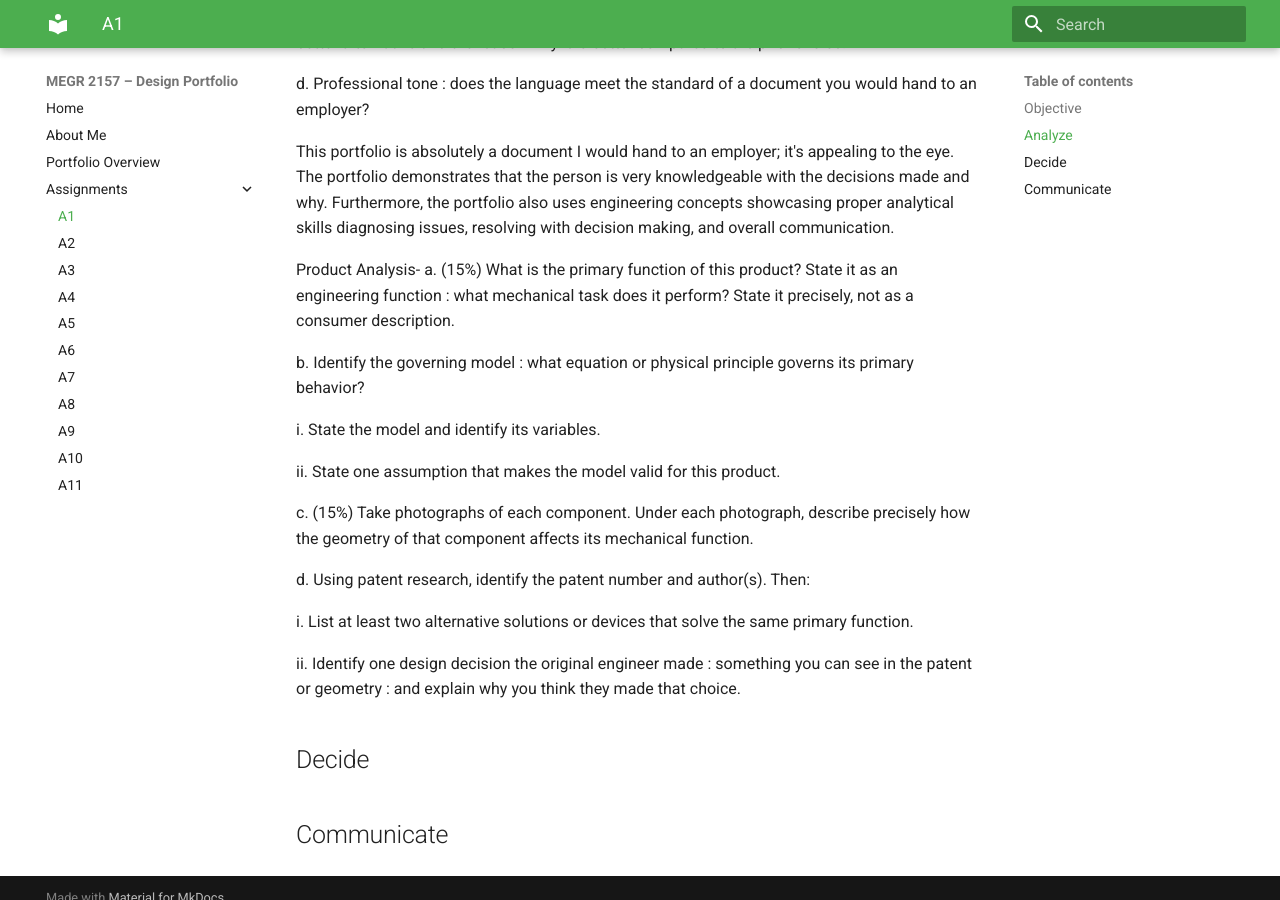
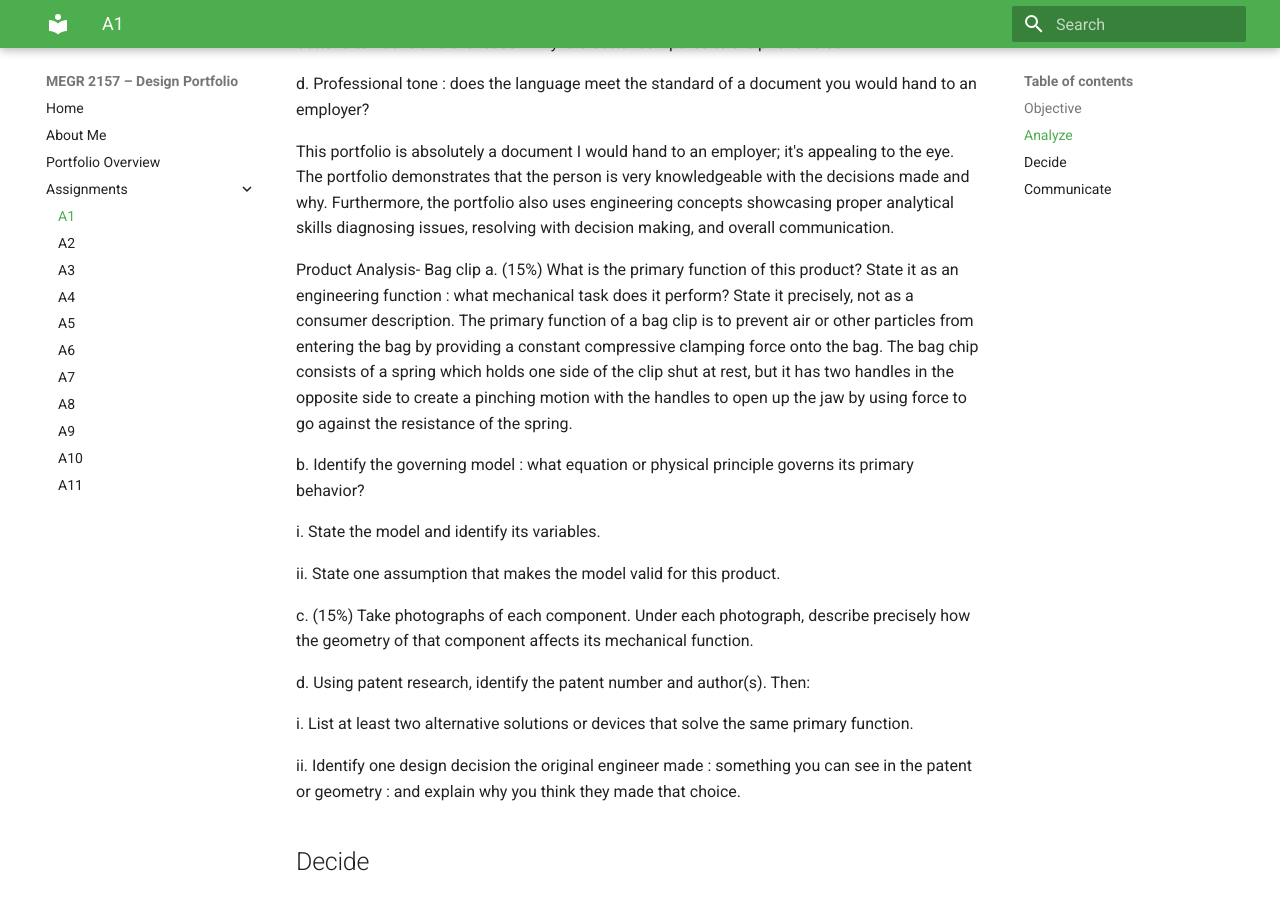
Before and after one commit to Jeffrey-Mendoza/megr2157-portfolio, an MkDocs documentation site: the page built from docs/assignments/A01/index.md, in a window 1280 px wide and 900 px high, scrolled down 1853 px. Built offline with MkDocs 1.6.1 and Material for MkDocs 9.7.7, drawn with Linux system fonts in a browser that asks for light colours.

Commit message:
Revise product analysis for bag clip
Updated the product analysis section to clarify the primary function of the bag clip and its governing model.

```diff
--- a/docs/assignments/A01/index.md
+++ b/docs/assignments/A01/index.md
@@ -33,8 +33,9 @@ d.  Professional tone : does the language meet the standard of a document you wo
 
 This portfolio is absolutely a document I would hand to an employer; it's appealing to the eye. The portfolio demonstrates that the person is very knowledgeable with the decisions made and why. Furthermore, the portfolio also uses engineering concepts showcasing proper analytical skills diagnosing issues, resolving with decision making, and overall communication.
 
-Product Analysis-
+Product Analysis- Bag clip
 a.  (15%) What is the primary function of this product? State it as an engineering function : what mechanical task does it perform? State it precisely, not as a consumer description.
+The primary function of a bag clip is to prevent air or other particles from entering the bag by providing a constant compressive clamping force onto the bag. The bag chip consists of a spring which holds one side of the clip shut at rest, but it has two handles in the opposite side to create a pinching motion with the handles to open up the jaw by using force to go against the resistance of the spring.
 
 b.  Identify the governing model : what equation or physical principle governs its primary behavior?
 
```
